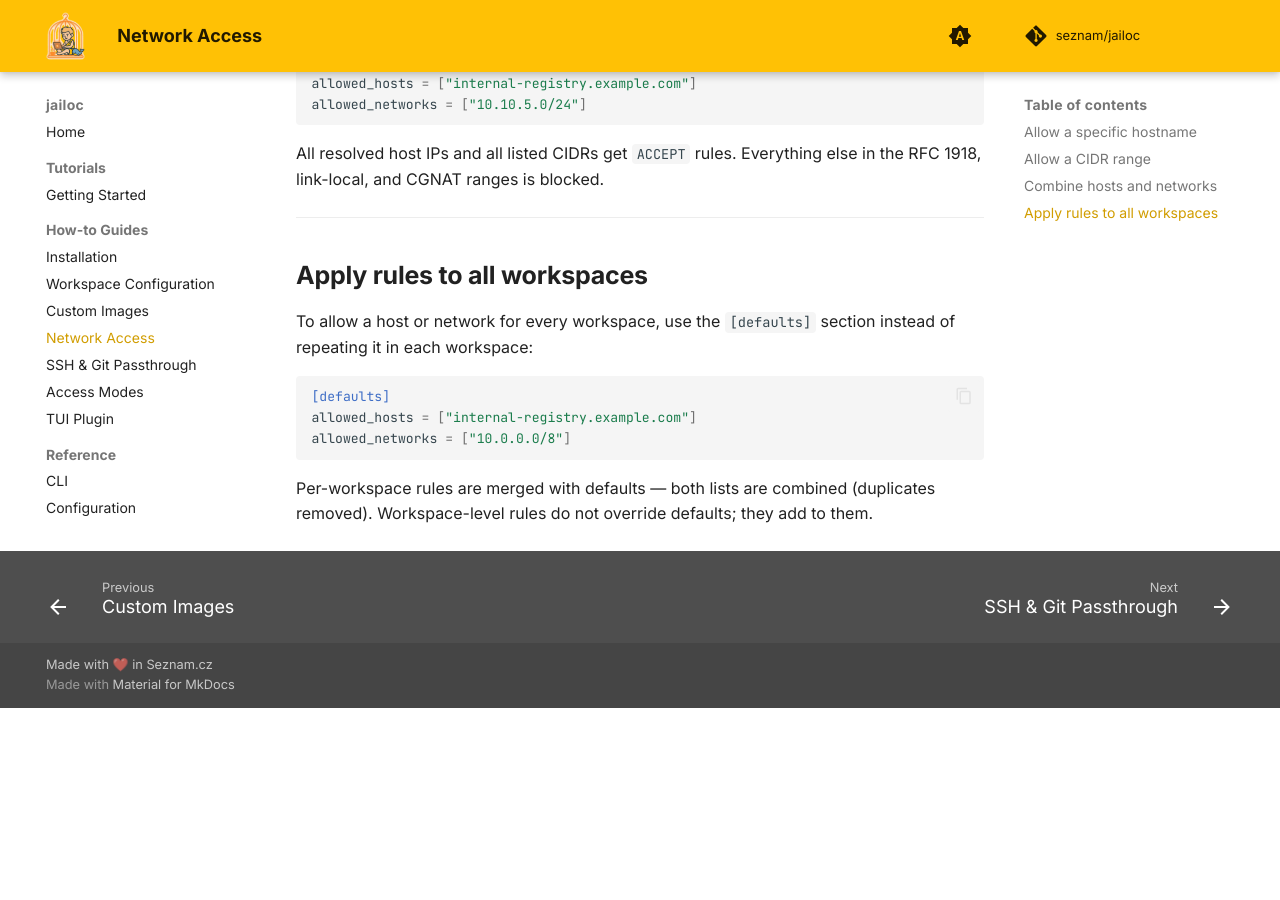
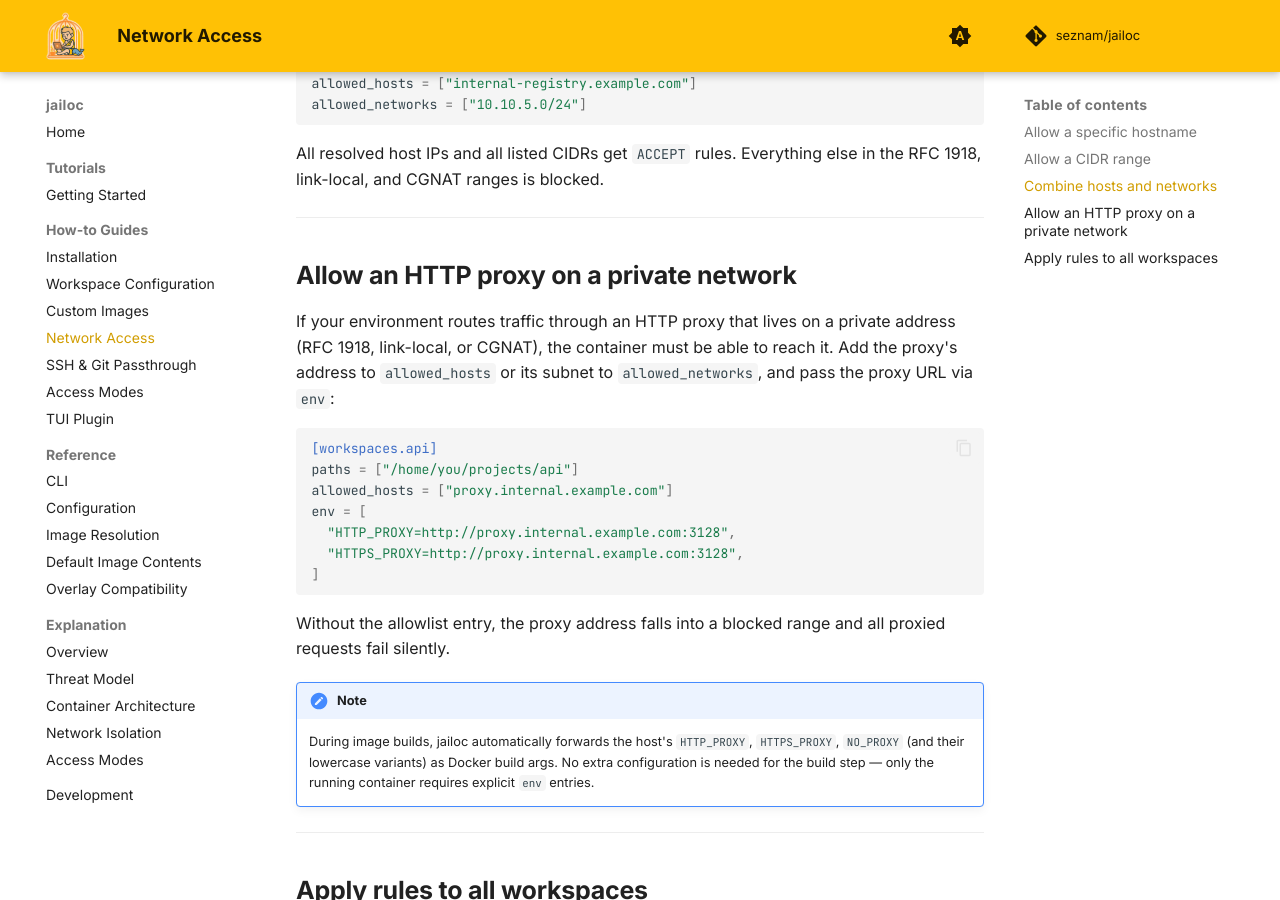
Before and after one commit to speedo17/jailoc, an MkDocs documentation site: the page built from docs/how-to/network-access.md, in a window 1280 px wide and 900 px high, scrolled down 1461 px. Built offline with MkDocs 1.6.1 and Material for MkDocs 9.7.7, drawn with Linux system fonts in a browser that asks for light colours; comment, search, counter and statistics services are not loaded; before the commit the page ends 2169 px from its top, so only the background shows below that.

Commit message:
docs(network): document HTTP proxy allowlisting for private networks (#146)

````diff
--- a/docs/how-to/network-access.md
+++ b/docs/how-to/network-access.md
@@ -70,6 +70,27 @@ All resolved host IPs and all listed CIDRs get `ACCEPT` rules. Everything else i
 
 ---
 
+## Allow an HTTP proxy on a private network
+
+If your environment routes traffic through an HTTP proxy that lives on a private address (RFC 1918, link-local, or CGNAT), the container must be able to reach it. Add the proxy's address to `allowed_hosts` or its subnet to `allowed_networks`, and pass the proxy URL via `env`:
+
+```toml
+[workspaces.api]
+paths = ["/home/you/projects/api"]
+allowed_hosts = ["proxy.internal.example.com"]
+env = [
+  "HTTP_PROXY=http://proxy.internal.example.com:3128",
+  "HTTPS_PROXY=http://proxy.internal.example.com:3128",
+]
+```
+
+Without the allowlist entry, the proxy address falls into a blocked range and all proxied requests fail silently.
+
+!!! note
+    During image builds, jailoc automatically forwards the host's `HTTP_PROXY`, `HTTPS_PROXY`, `NO_PROXY` (and their lowercase variants) as Docker build args. No extra configuration is needed for the build step — only the running container requires explicit `env` entries.
+
+---
+
 ## Apply rules to all workspaces
 
 To allow a host or network for every workspace, use the `[defaults]` section instead of repeating it in each workspace:
````
